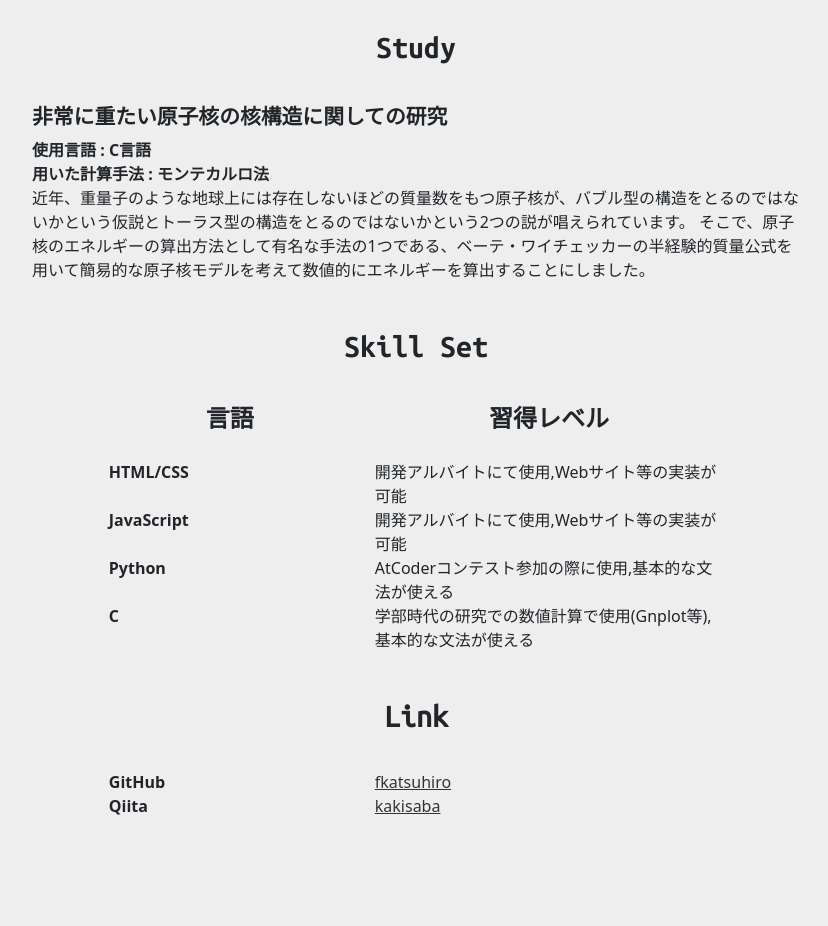
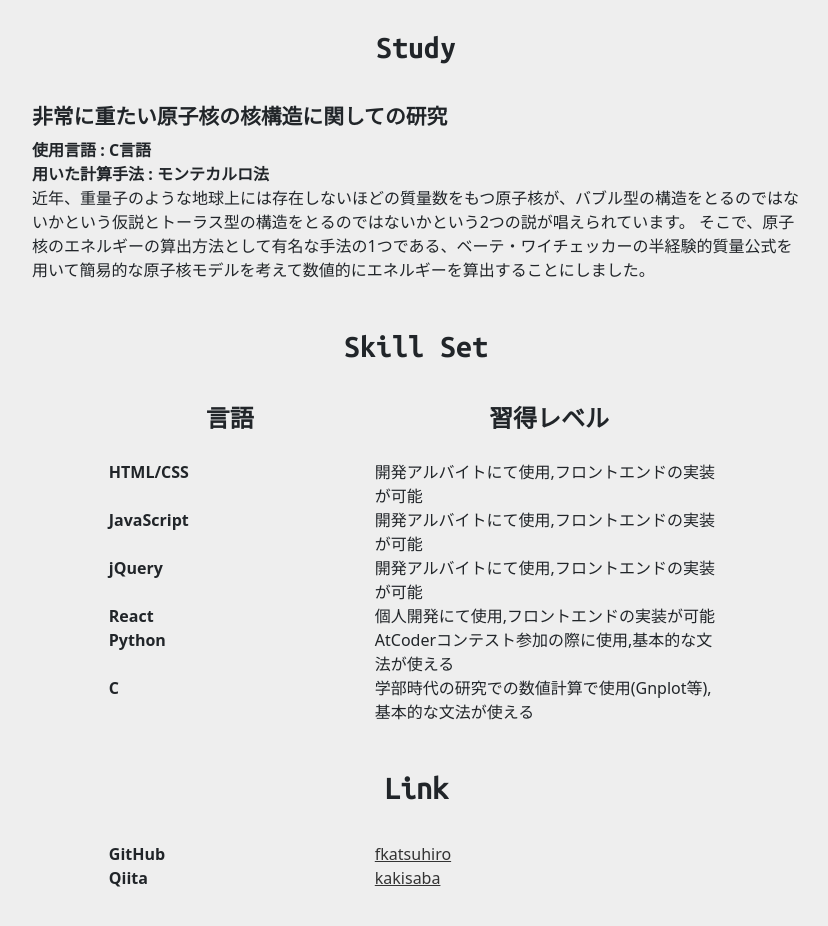
Before and after one commit to fkatsuhiro/ka2coder, a plain HTML site: page index.html in a window 1280 px wide. Shown: the part 2188-3114 px from the top of the page, without its empty margins (224-1052 px from the left). Before the commit the page ends 3064 px from the top, so only its background shows below. Drawn offline with Linux system fonts and the light colour scheme; files whose address does not match are found by name.

Commit message:
add tech info

```diff
--- a/index.html
+++ b/index.html
@@ -208,11 +208,19 @@
             </div>
             <div class="row">
                 <div class="col-5" style="font-weight: bold;">HTML/CSS</div>
-                <div class="col-7">開発アルバイトにて使用,Webサイト等の実装が可能</div>
+                <div class="col-7">開発アルバイトにて使用,フロントエンドの実装が可能</div>
             </div>
             <div class="row">
                 <div class="col-5" style="font-weight: bold;">JavaScript</div>
-                <div class="col-7">開発アルバイトにて使用,Webサイト等の実装が可能</div>
+                <div class="col-7">開発アルバイトにて使用,フロントエンドの実装が可能</div>
+            </div>
+            <div class="row">
+                <div class="col-5" style="font-weight: bold;">jQuery</div>
+                <div class="col-7">開発アルバイトにて使用,フロントエンドの実装が可能</div>
+            </div>
+            <div class="row">
+                <div class="col-5" style="font-weight: bold;">React</div>
+                <div class="col-7">個人開発にて使用,フロントエンドの実装が可能</div>
             </div>
             <div class="row">
                 <div class="col-5" style="font-weight: bold;">Python</div>
```
